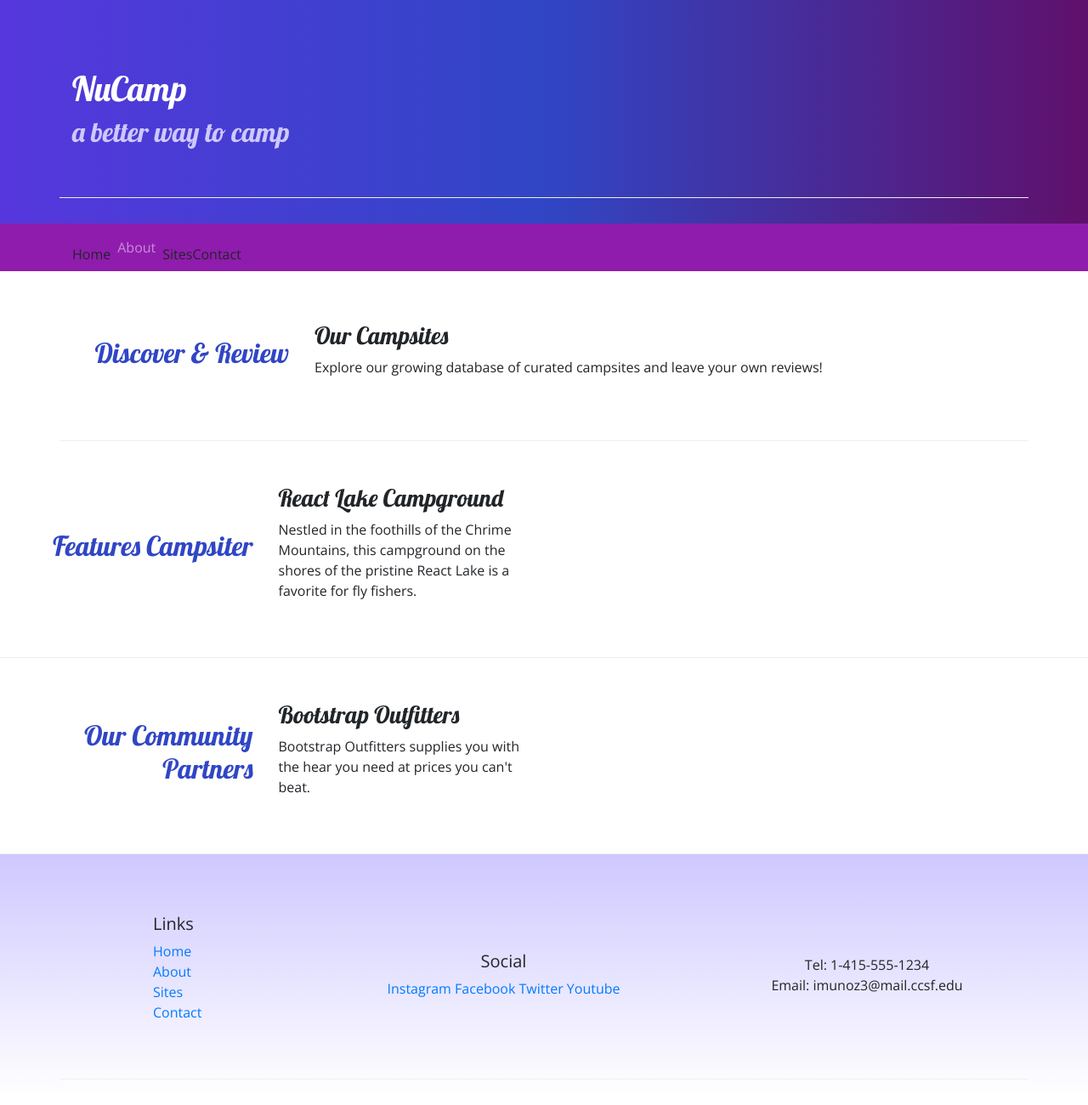
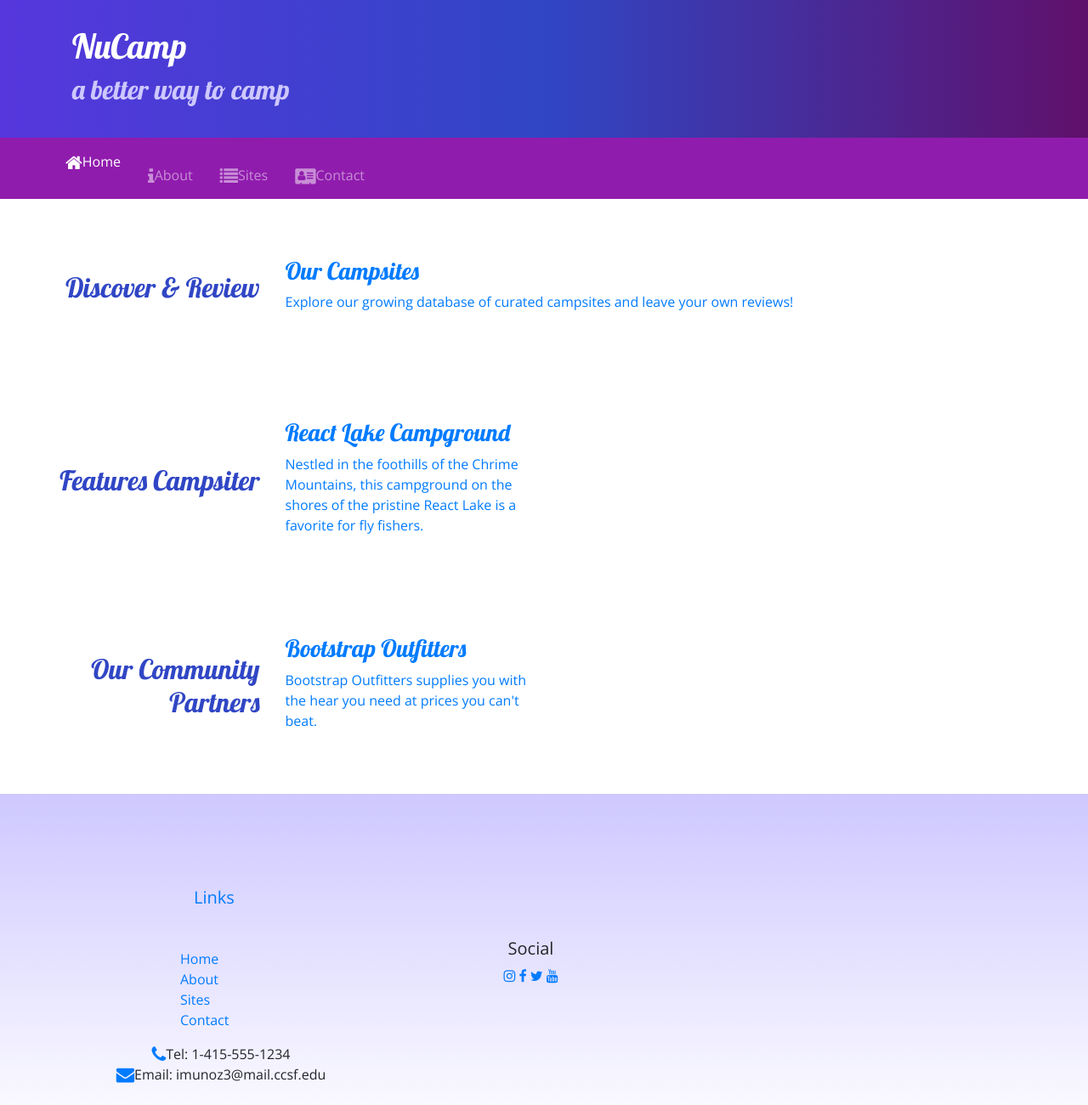
Before and after one commit to IsaacMunoz1490/campsite, a website: page index.html in a window 1280 px wide. Shown: the whole page at 85% size. Drawn offline with nearby package versions, Linux system fonts and the light colour scheme.

Commit message:
Second Navbar and Breadcrumbs

```diff
--- a/css/styles.css
+++ b/css/styles.css
@@ -27,9 +27,9 @@ footer {
 
 .row-content {
     padding: 50px 0;
-    border-bottom: 1px ridge;
+    border-bottom: 0 ridge;
     min-height: 200px;
 }
-.navbar{
+.navbar {
     background-color: #901cad;
 }
--- a/index.html
+++ b/index.html
@@ -10,6 +10,7 @@
     <link rel="stylesheet" href="node_modules/bootstrap/dist/css/bootstrap.min.css"/>
 
 <!-- Additional CSS must be placed after Bootstrap CSS -->
+<link rel="stylesheet" href="node_modules/font-awesome/css/font-awesome.min.css" />
 <link rel="stylesheet" href="https://fonts.googleapis.com/css?family=Lobster|Open+Sans" />
 <link rel="stylesheet" href="css/styles.css" type="text/css" />
 
@@ -23,7 +24,7 @@
 <!-- Header -->
     <header class="jumbotron jumbotron-fluid">
         <div class="container">
-            <div class="row row-content align-items-center">
+            <div class="row align-items-center">
                 <div class="col">
                          <h1>NuCamp</h1>
                         <h2>a better way to camp</h2>
@@ -35,22 +36,22 @@
 <!-- NavBar Completed -->
         <nav class="navbar navbar-expand-sm navbar-dark sticky-top">
             <div class="container">
-                    <button class="navbar-toggler ml-auto" type="button" data-toogle="collapse" data-target="#nucampNavbar">
+                    <button class="navbar-toggler ml-auto" type="button" data-toggle="collapse" data-target="#nucampNavbar">
                         <span class="navbar-toggler-icon"></span>
                     </button>
                 <div class="collapse navbar-collapse" id="nucampNavbar">
                     <ul class="navbar-nav">
-                        <li class="nav-item active"><a class="nav-link" href="#"></a>Home</li>
-                        <li class="nav-item"><a class="nav-link" href="aboutus.html">About</a></li>
-                        <li class="nav-item"><a class="nav-link" href="#"></a>Sites</li>
-                        <li class="nav-item"><a class="nav-link" href="#"></a>Contact</li>
+                        <li class="nav-item active"><a class="nav-link" href="index.html"><i class="fa fa-home fa-lg"></i>Home</li>
+                        <li class="nav-item"><a class="nav-link" href="aboutus.html"><i class="fa fa-info fa-lg"></i>About</li>
+                        <li class="nav-item"><a class="nav-link" href="#"><i class="fa fa-list fa-lg"></i>Sites</li>
+                        <li class="nav-item"><a class="nav-link" href="#"><i class="fa fa-address-card fa-lg"></i>Contact</li>
                     </ul>
                 </div>
             </div>
         </nav>
 
 <!-- end of navbar -->
-<div class="container">
+
     <div class="row row-content align-items-center">
         <div class="col-sm-4 col-md-3">
             <h2 class="text-sm-right">Discover & Review</h2>
@@ -89,22 +90,22 @@
             <div class="col-4 col-sm-2 offset-1">
                 <h5>Links</h5>
                 <ul class="list-unstyled">
-                    <li> <a href="#">Home</a></li>
-                    <li> <a href="#">About</a></li>
+                    <li> <a href="index.html">Home</a></li>
+                    <li> <a href="aboutus.html">About</a></li>
                     <li> <a href="#">Sites</a></li>
                     <li> <a href="#">Contact</a></li>
                  </ul>
         </div>
         <div class="col-6 col-sm-5 text-center">
             <h5>Social</h5>
-            <a href="http://instagram.com/">Instagram</a>
-            <a href="http://facebook.com/">Facebook</a>
-            <a href="http://twitter.com/">Twitter</a>
-            <a href="http://youtube.com/">Youtube</a>
+            <a href="http://instagram.com/"><i class="fa fa-instagram"></i></a>
+            <a href="http://facebook.com/"><i class="fa fa-facebook"></i></a>
+            <a href="http://twitter.com/"><i class="fa fa-twitter"></i></a>
+            <a href="http://youtube.com/"><i class="fa fa-youtube"></i></a>
         </div>
         <div class="col-sm-4 text-center">
-            Tel: 1-415-555-1234 <br>
-            Email: imunoz3@mail.ccsf.edu
+            <i class="fa fa-phone fa-lg text-primary"></i>Tel: 1-415-555-1234 <br>
+            <i class="fa fa-envelope fa-lg text-primary"></i>Email: imunoz3@mail.ccsf.edu
         </div>
     </div>
 </div>
--- a/package.json
+++ b/package.json
@@ -15,6 +15,7 @@
   },
   "dependencies": {
     "bootstrap": "^4.5.2",
+    "font-awesome": "^4.7.0",
     "jquery": "^3.5.1",
     "popper.js": "^1.16.1"
   }
```
Also changed, not shown: aboutus.html (+17 -18 lines), 1 other file.
